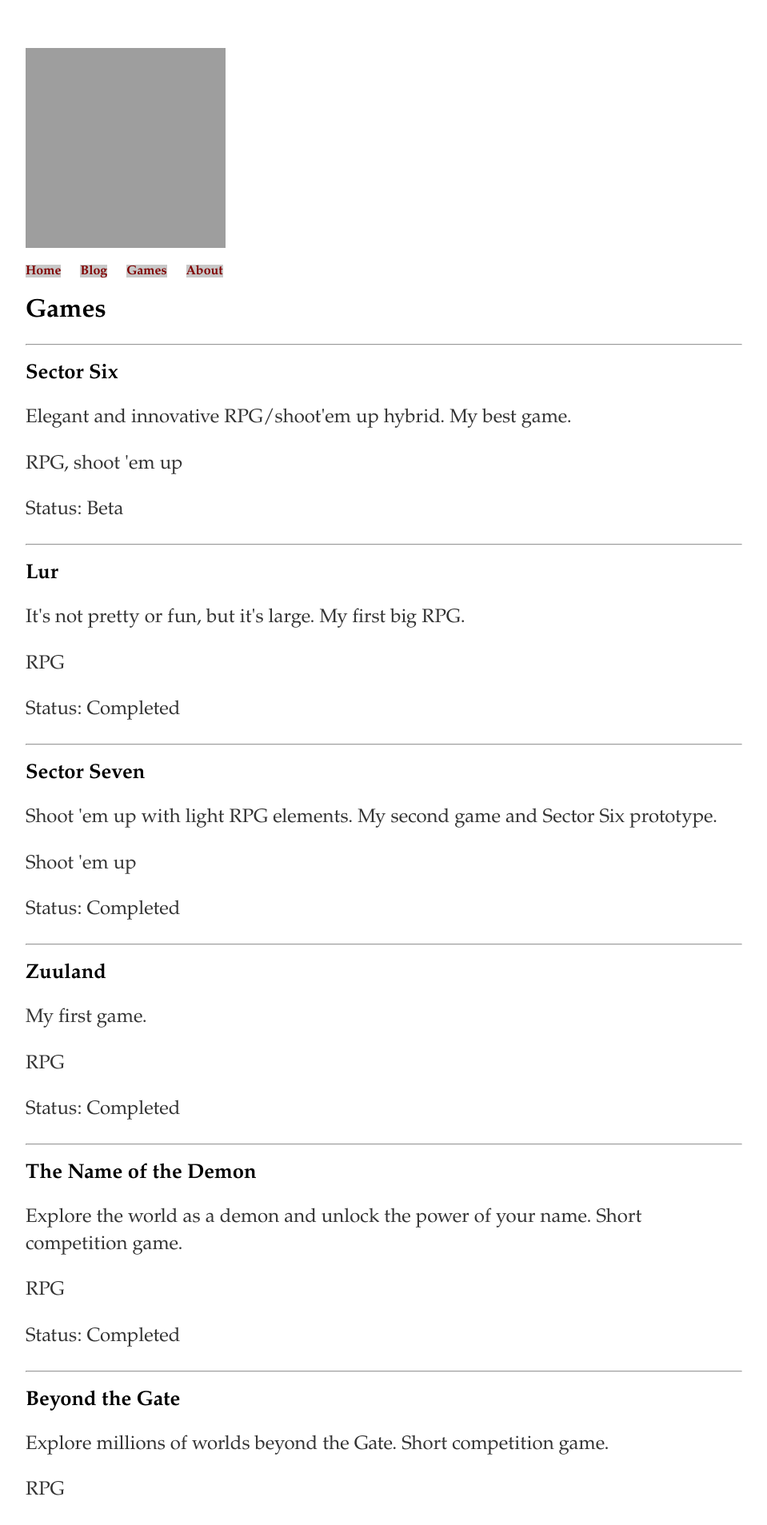
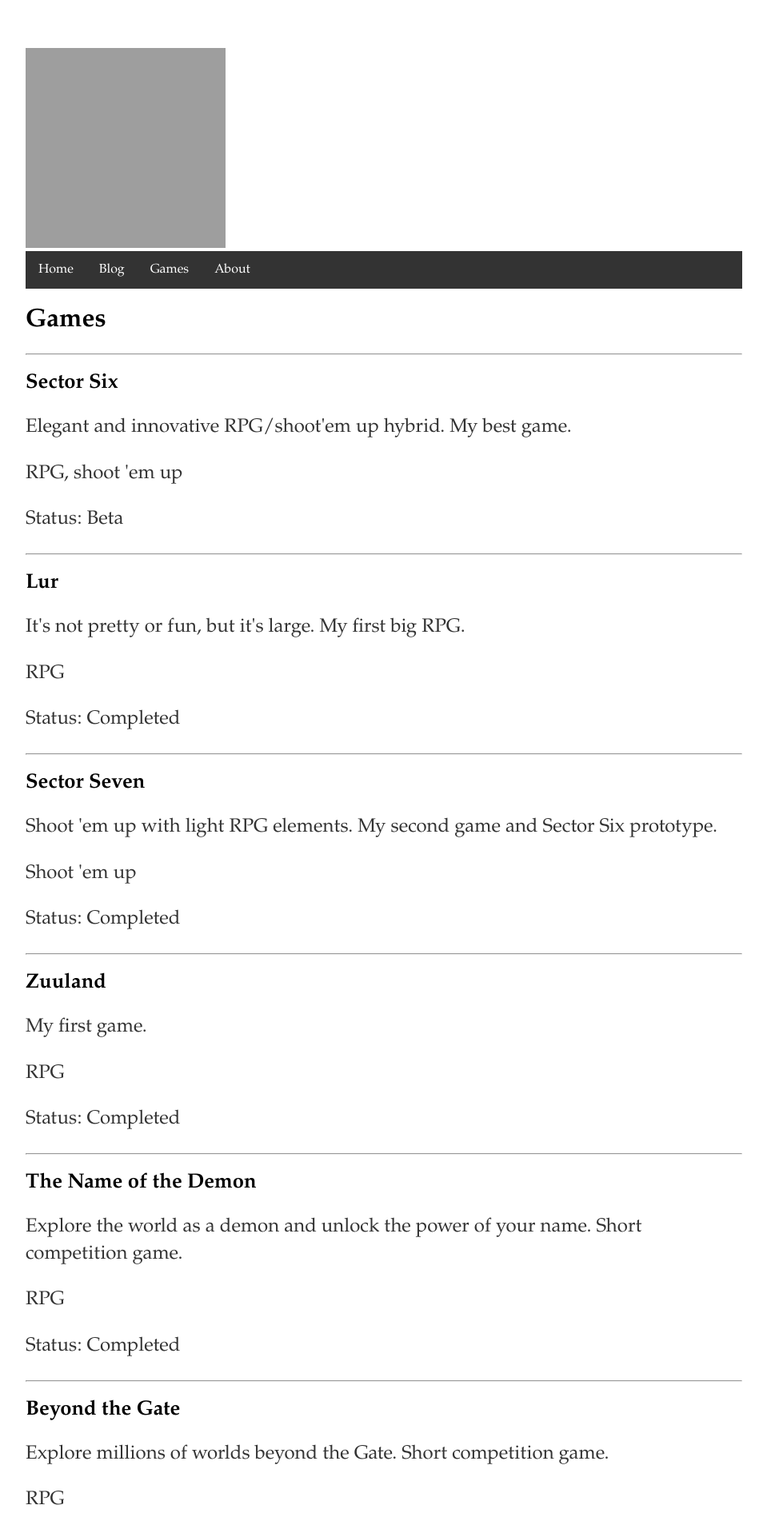
Before and after one commit to Phoebe3663/Zuurix.github.io, a Jekyll site: the page built from games/index.html, in a window 1280 px wide. Shown: the top 1907 px of the page at 80% size, without its empty margins (160-1119 px from the left). Built offline with Jekyll 4.4.1, drawn with Linux system fonts in a browser that asks for light colours; grey boxes are pictures that could not be loaded.

Commit message:
Update main.css

```diff
--- a/css/main.css
+++ b/css/main.css
@@ -3,18 +3,28 @@ body {
     width: 70%;
 }
 
-nav ul, footer ul {
-    font-family: "Palatino Linotype", "Book Antiqua", Palatino, serif;
-    padding: 0px;
-    list-style: none;
-    font-weight: bold;
+nav ul {
+    list-style-type: none;
+    margin: 0;
+    padding: 0;
+    overflow: hidden;
+    background-color: #333;
 }
 
-nav ul li {
-    font-family: "Palatino Linotype", "Book Antiqua", Palatino, serif;
-    display: inline;
-    margin-right: 20px;
-    background-color: #C8C8C8
+nav li {
+    float: left;
+}
+
+nav li a {
+    display: block;
+    color: white;
+    text-align: center;
+    padding: 14px 16px;
+    text-decoration: none;
+}
+
+nav li a:hover {
+    background-color: #111;
 }
 
 footer ul li {
```
